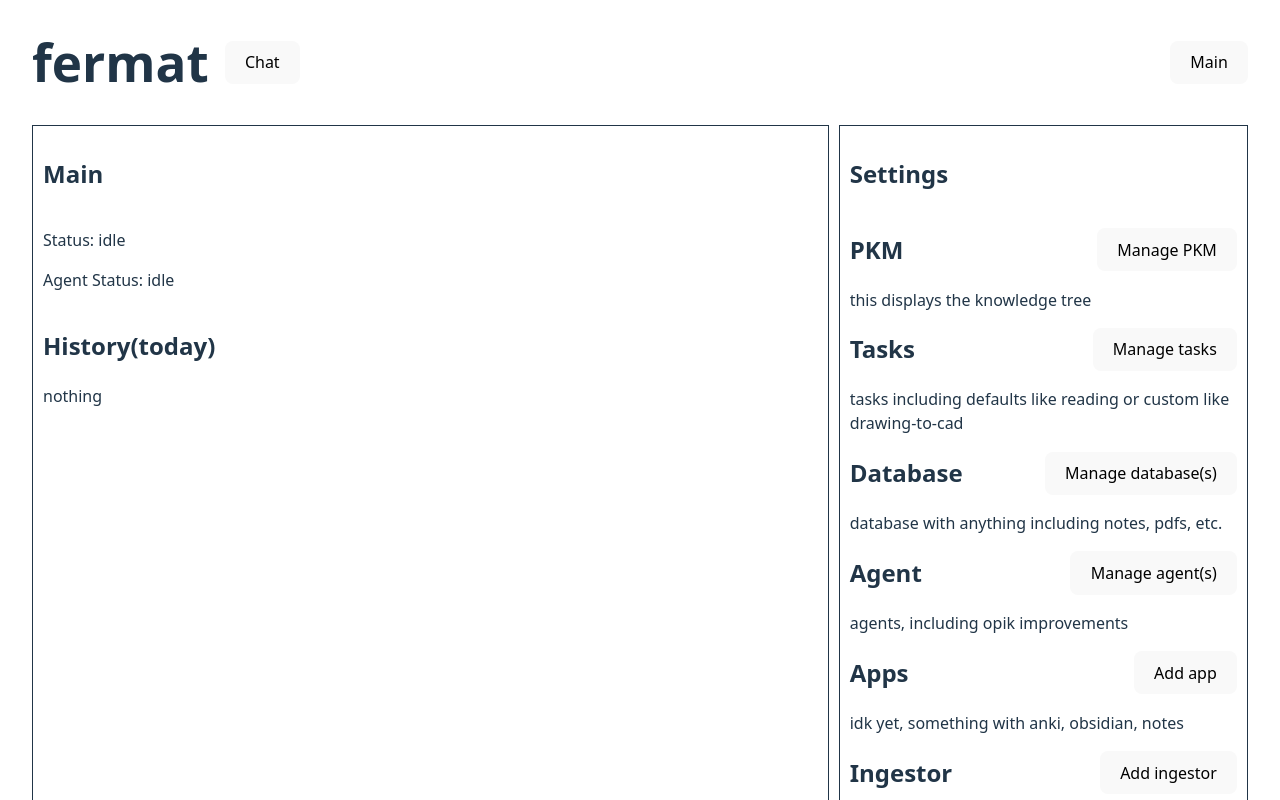
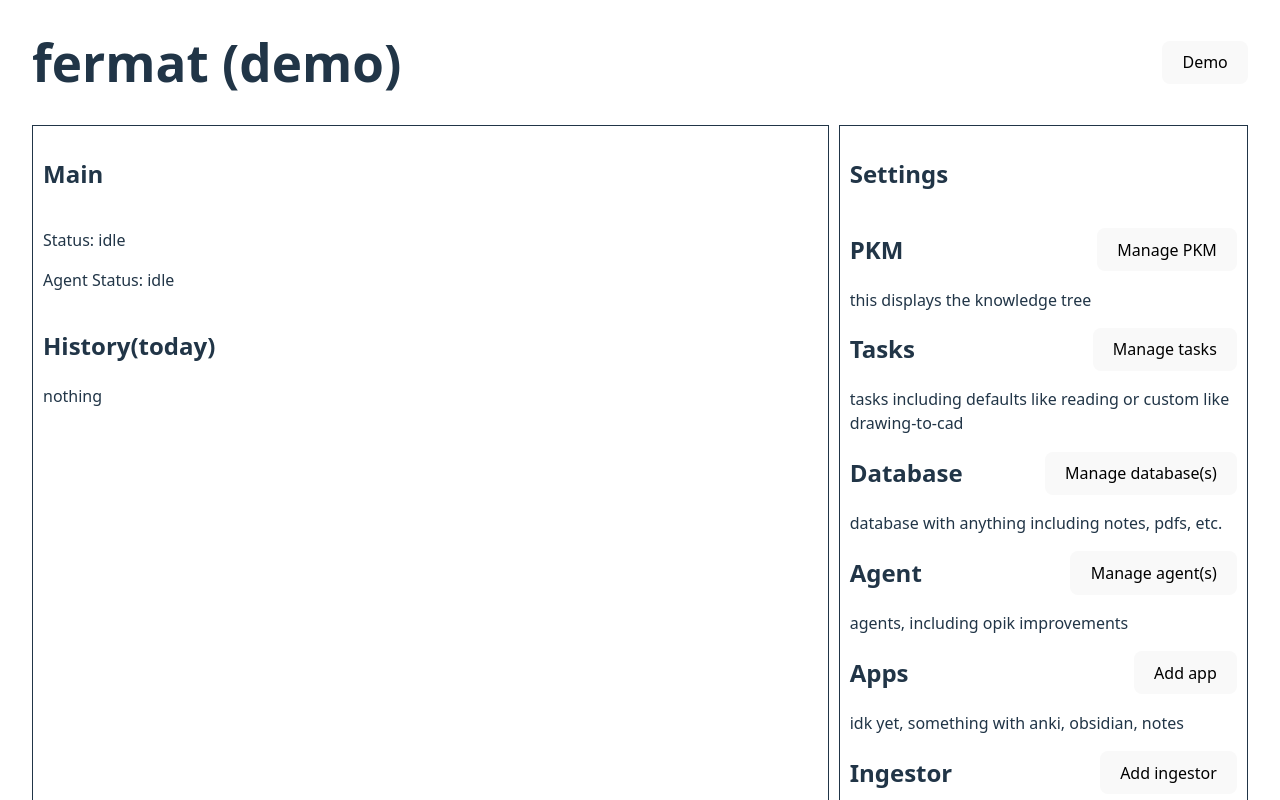
Before and after one commit to pbkompasz/fermat, a React app in the folder src/frontend/: page / in a window 1280 px wide. Shown: the top 800 px of the page. Built offline with nearby package versions, Linux system fonts and the light colour scheme; the HTML template or start-up script is replaced by a standard one.

Commit message:
chore: cleanup

```diff
--- a/src/frontend/src/App.tsx
+++ b/src/frontend/src/App.tsx
@@ -7,7 +7,6 @@ import PKM from "./components/PKM";
 import Tasks from "./components/Tasks";
 import History from "./components/History";
 import { useState } from "react";
-import Modal from "./components/Modal";
 import Ingestor from "./components/Ingestor";
 import Main from "./components/Main";
 import Chat from "./components/Chat";
@@ -17,11 +16,7 @@ type Device = {
 };
 
 function App() {
-  const [isDemo, setIsDemo] = useState(false);
-  const [isChat, setIsChat] = useState(false);
-  const showChat = () => {
-    setIsChat(true);
-  };
+  const [isDemo, setIsDemo] = useState(true);
 
   return (
     <>
@@ -42,15 +37,6 @@ function App() {
           }}
         >
           <h1>fermat {isDemo && "(demo)"}</h1>
-          <button style={{ maxHeight: "4rem" }} onClick={() => showChat()}>
-            Chat
-          </button>
-          <Modal
-            isOpen={isChat}
-            title="Chat"
-            setIsOpen={setIsChat}
-            content={<Chat />}
-          />
         </div>
 
         <button
@@ -73,6 +59,7 @@ function App() {
         <div className="section" style={{ flex: 2 }}>
           <Main />
           <History />
+          <Chat />
         </div>
         <div className="section">
           <h2>Settings</h2>
```
